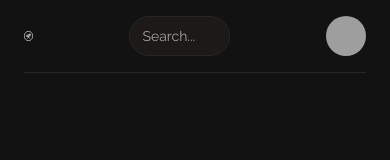
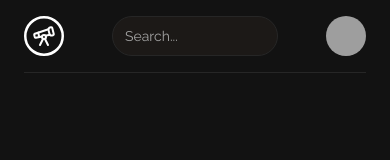
Before and after one commit to Clupai8o0/astrointerest, a Next.js app: page /feed in a window 390 px wide. Shown: the top 160 px of the page. Built offline with nearby package versions, Linux system fonts and the light colour scheme; grey boxes are pictures that could not be loaded.

Commit message:
Fixed Logo Shrinking Issue

```diff
--- a/components/Logo.tsx
+++ b/components/Logo.tsx
@@ -1,7 +1,7 @@
 export default function Logo(){
     return(
-          <div className="flex items-center gap-2">
-					<img src="/logo.svg" alt="astrointerest logo of a telescope" />{" "}
+          <div className="flex items-center gap-2 shrink-0">
+					<img src="/logo.svg" alt="astrointerest logo of a telescope"/>{" "}
 					<span className="hidden md:block text-white text-lg font-semibold">Astrointerest</span>
 		  </div>
           )
--- a/components/NavbarSignedIn.tsx
+++ b/components/NavbarSignedIn.tsx
@@ -9,7 +9,7 @@ const NavbarSignedIn = () => {
 		<header className="w-full flex justify-center px-6 relative z-10">
 			<nav className="max-w-7xl w-full py-4 md:py-8 flex items-center justify-between">
 				<Logo />
-				<Input className="bg-stone-900 mx-24 max-w-full" type="search" placeholder="Search..."/>
+				<Input className="bg-stone-900 mx-12 md:mx-24 max-w-full" type="search" placeholder="Search..."/>
 				<Avatar>
 					<AvatarImage src="https://github.com/shadcn.png" />
 					<AvatarFallback>CN</AvatarFallback>
```
